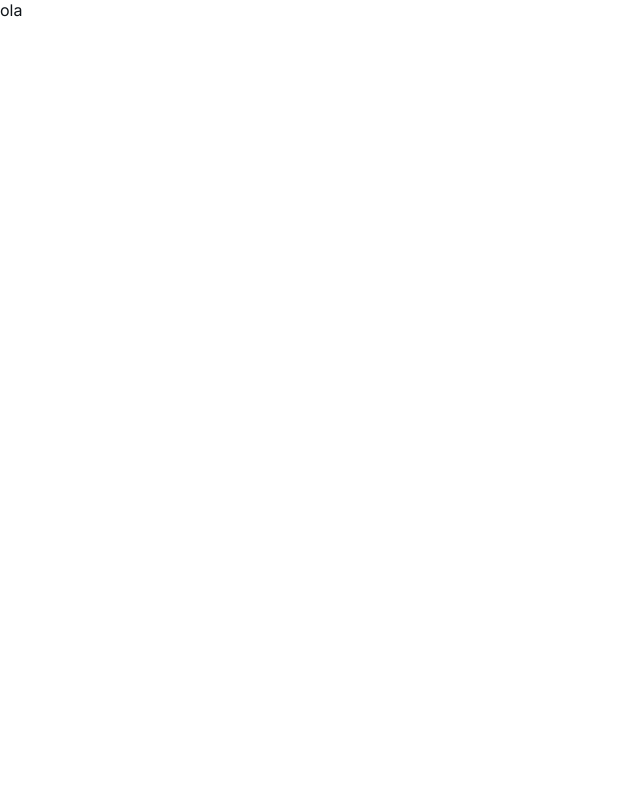
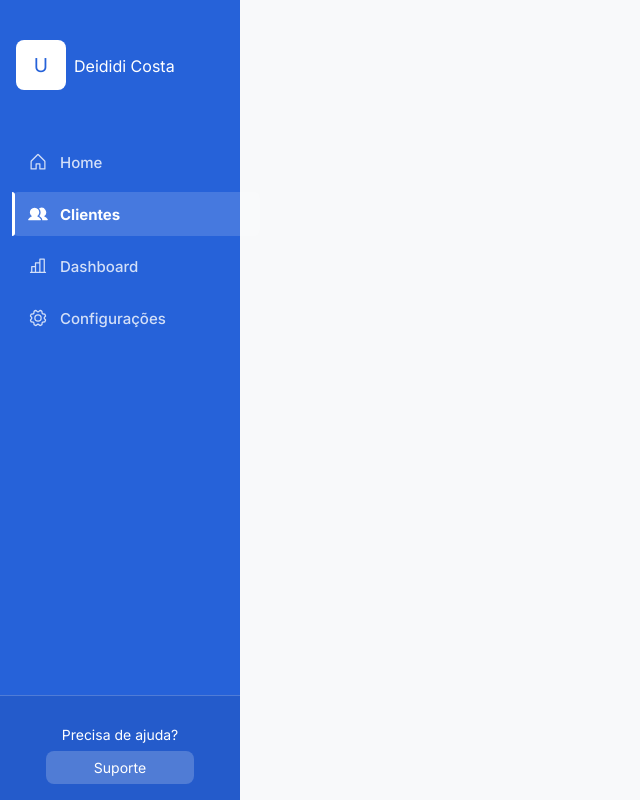
Before and after one commit to DiogoWernek/ProjetoESIV-Front, a React (Vite) app: page /clientes in a window 1280 px wide. Shown: the whole page, without its empty margins (0-640 px from the left). Built offline with nearby package versions, Linux system fonts and the light colour scheme.

Commit message:
Finalizado primeira parte - Sidebar

```diff
--- a/package.json
+++ b/package.json
@@ -10,9 +10,11 @@
     "preview": "vite preview"
   },
   "dependencies": {
+    "@phosphor-icons/react": "^2.1.7",
     "axios": "^1.8.4",
     "react": "^19.0.0",
     "react-dom": "^19.0.0",
+    "react-router-dom": "^7.4.0",
     "styled-components": "^6.1.16"
   },
   "devDependencies": {
--- /dev/null
+++ b/src/components/sideBar/index.tsx
@@ -0,0 +1,47 @@
+import * as S from './styles';
+import UserProfile from '../userProfile';
+import { Users, ChartBar, Gear, House } from '@phosphor-icons/react';
+import { useLocation } from 'react-router-dom';
+
+const SideBar = () => {
+  const location = useLocation();
+
+  const isActive = (path: string) => {
+    return location.pathname === path || location.pathname.startsWith(path + '/');
+  };
+
+  return (
+    <S.Container>
+      <UserProfile />
+
+      <S.PagesContainer>
+        <S.StyledNavLink to="/" $active={isActive('/')}>
+          <House size={20} weight={isActive('/') ? 'fill' : 'regular'} />
+          <span>Home</span>
+        </S.StyledNavLink>
+
+        <S.StyledNavLink to="/clientes" $active={isActive('/clientes')}>
+          <Users size={20} weight={isActive('/clientes') ? 'fill' : 'regular'} />
+          <span>Clientes</span>
+        </S.StyledNavLink>
+
+        <S.StyledNavLink to="/dashboard" $active={isActive('/dashboard')}>
+          <ChartBar size={20} weight={isActive('/dashboard') ? 'fill' : 'regular'} />
+          <span>Dashboard</span>
+        </S.StyledNavLink>
+
+        <S.StyledNavLink to="/configuracoes" $active={isActive('/configuracoes')}>
+          <Gear size={20} weight={isActive('/configuracoes') ? 'fill' : 'regular'} />
+          <span>Configurações</span>
+        </S.StyledNavLink>
+      </S.PagesContainer>
+
+      <S.Footer>
+        <p>Precisa de ajuda?</p>
+        <a href="">Suporte</a>
+      </S.Footer>
+    </S.Container>
+  );
+};
+
+export default SideBar;
--- /dev/null
+++ b/src/components/sideBar/styles.ts
@@ -0,0 +1,118 @@
+import styled from "styled-components";
+import { NavLink } from 'react-router-dom'
+
+export const Container = styled.div`
+  width: 100%;
+  height: 100%;
+  max-width: 15rem;
+  padding: 1.5rem 0;
+
+  display: flex;
+  flex-direction: column;
+  transition: all 0.3s ease;
+
+  background-color: #2662D9;
+  justify-content: space-between;
+  box-shadow: 2px 0 10px rgba(0, 0, 0, 0.1);
+
+  @media (max-width: 768px) {
+    max-width: 72px;
+  }
+`;
+
+export const PagesContainer = styled.div`
+  padding: 0 0.75rem;
+
+  gap: 0.5rem;
+  flex-grow: 1;
+  display: flex;
+  margin-top: 2rem;
+  flex-direction: column;
+`;
+
+export const StyledNavLink = styled(NavLink)<{ $active?: boolean }>`
+  all: unset;
+
+  width: 100%;
+  padding: 0.75rem 1rem;
+
+  gap: 0.75rem;
+  display: flex;
+  cursor: pointer;
+  border-radius: 0.375rem;
+  align-items: center;
+
+  font-weight: 500;
+  font-size: 0.9375rem;
+  transition: all 0.2s ease;
+  color: rgba(255, 255, 255, 0.8);
+
+  position: relative;
+
+  &:hover {
+    background-color: rgba(255, 255, 255, 0.1);
+    color: white;
+  }
+
+  ${props => props.$active && `
+    color: white;
+    font-weight: 600;
+    background-color: rgba(255, 255, 255, 0.15);
+
+    &::before {
+      content: '';
+      position: absolute;
+
+      top: 0;
+      left: 0;
+      bottom: 0;
+      width: 3px;
+
+      background-color: white;
+      border-radius: 0 3px 3px 0;
+    }
+  `}
+
+  span {
+
+    @media (max-width: 768px) {
+      display: none;
+    }
+  }
+
+  svg {
+    flex-shrink: 0;
+  }
+`;
+
+export const Footer = styled.div`
+  padding: 1rem;
+
+  color: white;
+  text-align: center;
+  font-size: 0.875rem;
+  padding-bottom: 3rem;
+  background-color: #245BCB;
+  border-top: 1px solid rgba(255, 255, 255, 0.2);
+
+  p {
+    margin-bottom: 1rem;
+  }
+
+  a {
+    all: unset;
+    padding-inline: 3rem;
+    padding-block: 0.5rem;
+    border-radius: 0.5rem;
+
+    margin-bottom: 1rem;
+
+    cursor: pointer;
+    color: #FFFFFF;
+    background-color: #507CD5;
+
+    &:hover {
+      filter: brightness(105%);
+    }
+  }
+`;
--- /dev/null
+++ b/src/components/userProfile/index.tsx
@@ -0,0 +1,16 @@
+import * as S from './styles'
+
+const UserProfile = () => {
+  return(
+    <S.Container>
+      <div className='user-photo'>
+        <p>U</p>
+      </div>
+      <S.UserName>
+        <p>Deididi Costa</p>
+      </S.UserName>
+    </S.Container>
+  )
+}
+
+export default UserProfile;
--- /dev/null
+++ b/src/components/userProfile/styles.ts
@@ -0,0 +1,34 @@
+import styled from "styled-components";
+
+export const Container = styled.div`
+  padding: 1rem;
+
+  gap: 0.5rem;
+  display: flex;
+
+  .user-photo {
+    width: 1.875rem;
+    height: 1.875rem;
+    padding: 0.625rem;
+
+    display: flex;
+    align-items: center;
+    justify-content: center;
+
+    border-radius: 0.5rem;
+    background-color: #FFFFFF;
+
+    p {
+      color: #2662D9;
+      font-size: 1.2rem;
+    }
+  }
+`
+
+export const UserName = styled.div`
+
+  p {
+    color: #FFFFFF;
+    font-size: 1rem;
+  }
+`
--- a/src/main.tsx
+++ b/src/main.tsx
@@ -1,10 +1,24 @@
-import { StrictMode } from 'react'
-import { createRoot } from 'react-dom/client'
-import './index.css'
-import Home from './pages/home/index.tsx'
+import { StrictMode } from 'react';
+import { createRoot } from 'react-dom/client';
+import { BrowserRouter, Routes, Route } from 'react-router-dom';
+
+import './index.css';
+import Home from './pages/home/index.tsx';
+import NotFound from './pages/error404/index.tsx';
 
 createRoot(document.getElementById('root')!).render(
   <StrictMode>
-    <Home />
-  </StrictMode>,
-)
+    <BrowserRouter>
+      <Routes>
+        <Route path="/" element={<Home />} />
+        <Route path="/clientes" element={<Home />} />
+        <Route path="/dashboard" element={<Home />} />
+        <Route path="/configuracoes" element={<Home />} />
+
+
+        {/* Rota 404 */}
+        <Route path="*" element={<NotFound />} />
+      </Routes>
+    </BrowserRouter>
+  </StrictMode>
+);
--- /dev/null
+++ b/src/pages/error404/index.tsx
@@ -0,0 +1,12 @@
+
+const NotFound = () => {
+  return (
+    <div style={{ display: 'flex', alignItems: "center", justifyContent: "center", flexDirection: "column" }}>
+      <h1>404 - Página não encontrada</h1>
+      <p>Ops, parece que a página que você está procurando não existe.</p>
+      <p>Ou o Deividy esqueceu msm. (burro)</p>
+    </div>
+  );
+};
+
+export default NotFound;
--- a/src/pages/home/index.tsx
+++ b/src/pages/home/index.tsx
@@ -1,11 +1,16 @@
-import * as S from './styles'
+import SideBar from '../../components/sideBar';
+import * as S from './styles';
 
 const Home = () => {
-  return(
+  return (
     <S.Container>
-      ola
+      <SideBar />
+      <S.ContentArea>
+
+      </S.ContentArea>
     </S.Container>
-  )
-}
+  );
+};
+
 
 export default Home;
--- a/src/pages/home/styles.ts
+++ b/src/pages/home/styles.ts
@@ -2,5 +2,16 @@ import styled from "styled-components";
 
 export const Container = styled.div`
   width: 100%;
-  height: auto;
-`
+  height: 100vh;
+  overflow: hidden;
+
+  display: flex;
+`;
+
+export const ContentArea = styled.div`
+  flex: 1;
+  padding: 1.5rem;
+  overflow-y: auto;
+
+  background-color: #f8f9fa;
+`;
```
Also changed, not shown: 1 other file (tests, documents, lock files or other folders).
